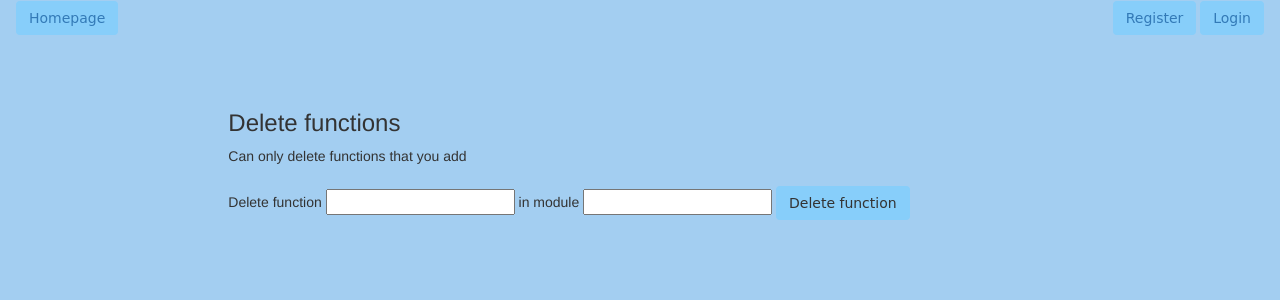
After one commit to gkchan/PyQuizBase, a Flask app: a page that uses templates/delete.html in a window 1280 px wide. The commit adds this page. Shown: the top 300 px of the page. Run offline with Flask 2, Linux system fonts and the light colour scheme; some libraries are stand-ins or nearby versions.

Commit message:
Add basic ability to delete functions in table

```diff
--- a/server.py
+++ b/server.py
@@ -280,6 +280,37 @@ def process_question(username):
     return render_template("answer.html", result=result, answer=session["answer"])
 
 
+@app.route("/<username>/delete", methods=["GET"])
+def show_delete_functions(username):
+    """Shows delete functions page"""
+
+    return render_template("delete.html", username=username)
+
+@app.route("/<username>/delete", methods=["POST"])
+def delete_function(username):
+    """Deletes functions"""
+
+    del_func = request.form.get("dfunc")
+    del_mod = request.form.get("dmod")
+    user = User.query.filter_by(username=username).first()
+
+    # print del_func, del_mod
+
+    module = Module.query.filter_by(name=del_mod).first()
+
+    function = Function.query.filter_by(user_id=user.user_id, name=del_func, module_id=module.module_id).first()
+
+    db.session.delete(function)
+    db.session.commit()
+
+    # print module, function
+
+    return redirect("/{}/studynotes".format(username))
+
+
+
+
+
 # References:
 # https://www.w3schools.com/
 # https://coolors.co/
@@ -292,7 +323,7 @@ def process_question(username):
 if __name__ == "__main__":
 
     # for debugging
-    app.debug = False
+    app.debug = True
     app.jinja_env.auto_reload = app.debug
 
     connect_to_db(app)
--- /dev/null
+++ b/templates/delete.html
@@ -0,0 +1,16 @@
+{% extends "base.html" %}
+{% block content %}
+
+  <div class="col-xs-offset-2 col-xs-8">
+    <h3>Delete functions</h3>
+
+    Can only delete functions that you add<br><br>
+
+    <form action="/{{ username }}/delete" method="POST">
+      Delete function <input type="text" name="dfunc">
+      in module <input type="text" name="dmod">
+      <input type="submit" value="Delete function" class="btn">
+    </form>
+  </div>
+
+{% endblock %}
--- a/templates/study_notes.html
+++ b/templates/study_notes.html
@@ -52,7 +52,8 @@
 
     <h3>Modules/Functions Info</h3>
 
-    <a href="/{{ username }}/addmodules" class="btn active">Add Modules/Functions</a><br><br>
+    <a href="/{{ username }}/addmodules" class="btn active">Add Modules/Functions</a>
+    <a href="/{{ username }}/delete" class="btn active">Delete Functions</a><br>
 
     <b>If the module contains function entries, clicking on it will show them.</b>
   <!-- Some class labels are for coloring -->
```
